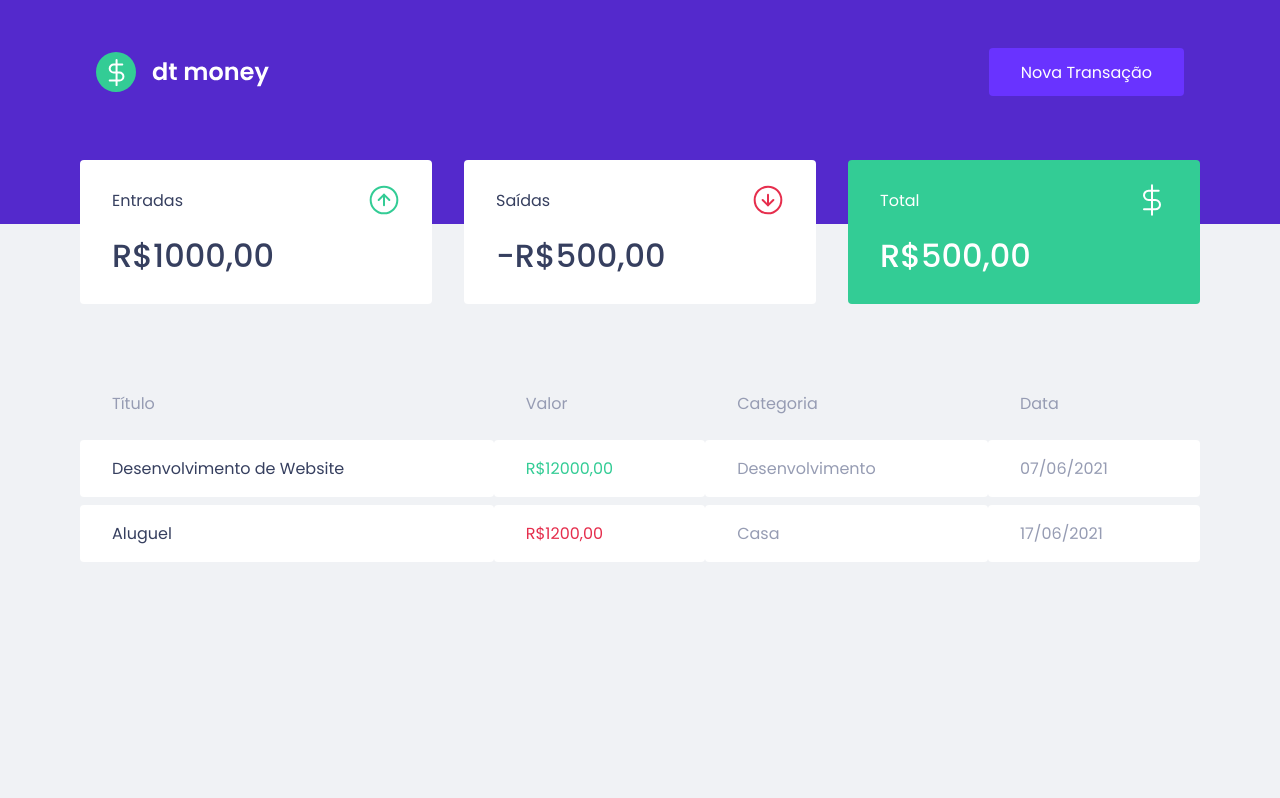
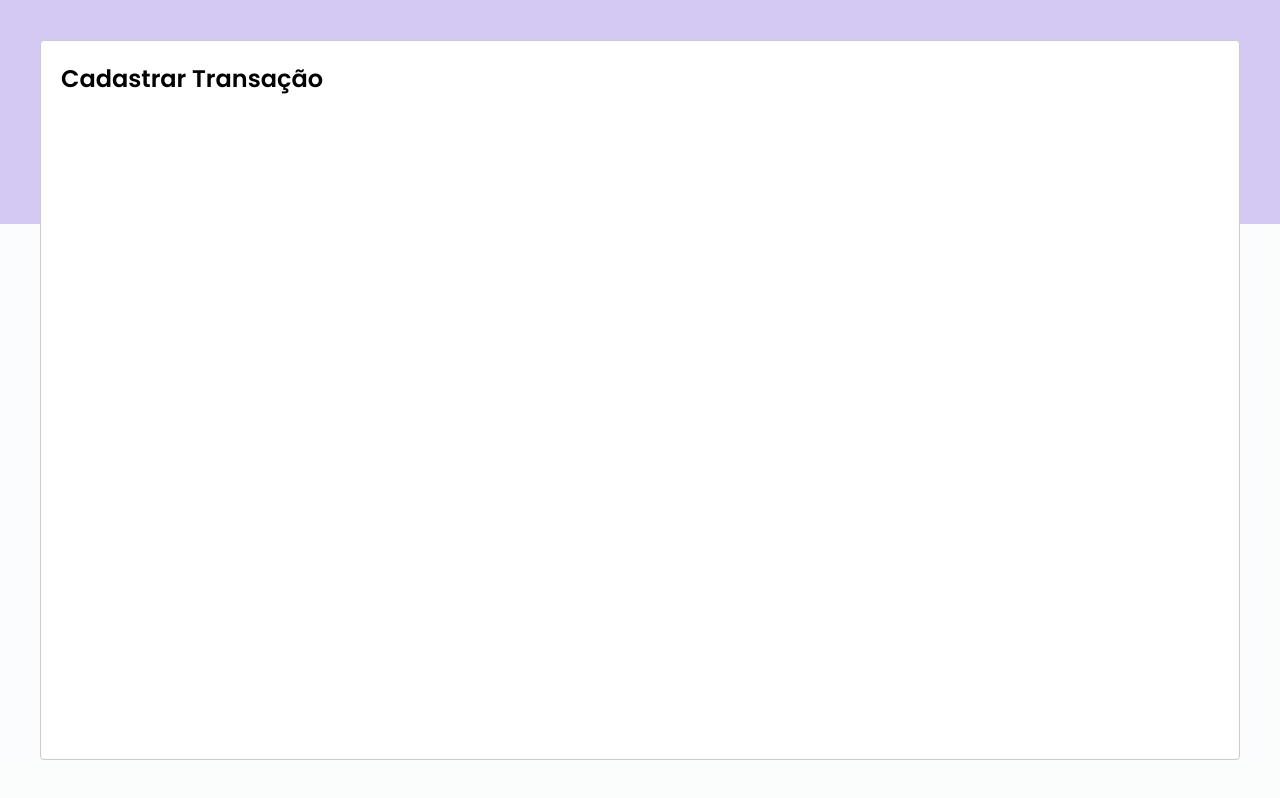
Before and after one commit to matheus-pissaia/Ignite-ReactJS-Chapter2-dtmoney, a React (Create React App) app: page / in a window 1280 px wide. Both pictures are taken after a click on the button "Nova Transação". Built offline with nearby package versions, Linux system fonts and the light colour scheme; no server answers; what miragejs would draw is missing.

Commit message:
Configurando Modal de Criação

```diff
--- a/package.json
+++ b/package.json
@@ -7,6 +7,7 @@
     "miragejs": "^0.1.41",
     "react": "^17.0.2",
     "react-dom": "^17.0.2",
+    "react-modal": "^3.14.3",
     "react-scripts": "4.0.3",
     "styled-components": "^5.3.0",
     "web-vitals": "^1.0.1"
@@ -19,6 +20,7 @@
     "@types/node": "^12.0.0",
     "@types/react": "^17.0.0",
     "@types/react-dom": "^17.0.0",
+    "@types/react-modal": "^3.12.0",
     "@types/styled-components": "^5.1.9",
     "typescript": "^4.1.2"
   },
--- a/src/App.tsx
+++ b/src/App.tsx
@@ -1,13 +1,34 @@
+import { useState } from "react";
 import { GlobalStyle } from "./styles/global";
 
+import Modal from 'react-modal'
 import { Header } from './components/Header/';
 import { Dashboard } from "./components/Dashboard";
 
 export function App() {
+  const [isNewTransactionModalOpen, setIsNewTransactionModalOpen] = useState(false);
+
+  function handleOpenNewTransactionModal() {
+    setIsNewTransactionModalOpen(true);
+  }
+
+  function handleCloseNewTransactionModal() {
+    setIsNewTransactionModalOpen(false);
+  }
+
   return (
     <>
-      <Header />
+      <Header onOpenNewTransactionModal={handleOpenNewTransactionModal} />
+
       <Dashboard />
+
+      <Modal
+        isOpen={isNewTransactionModalOpen}
+        onRequestClose={handleCloseNewTransactionModal}
+      >
+        <h2>Cadastrar Transação</h2>
+      </Modal>
+
       <GlobalStyle />
     </>
   );
--- a/src/components/Header/index.tsx
+++ b/src/components/Header/index.tsx
@@ -2,13 +2,17 @@
 
 import { Container, Content } from './styles';
 
-export function Header() {
+interface HeaderProps {
+  onOpenNewTransactionModal: () => void;
+}
+
+export function Header({ onOpenNewTransactionModal }: HeaderProps) {
   return (
     <Container>
       <Content>
         <img src={logoImg} alt="dt money logo" />
-        <button type="button">
-            Nova Transação
+        <button type="button" onClick={onOpenNewTransactionModal}>
+          Nova Transação
         </button>
       </Content>
     </Container>
```
Also changed, not shown: 1 other file (tests, documents, lock files or other folders).
